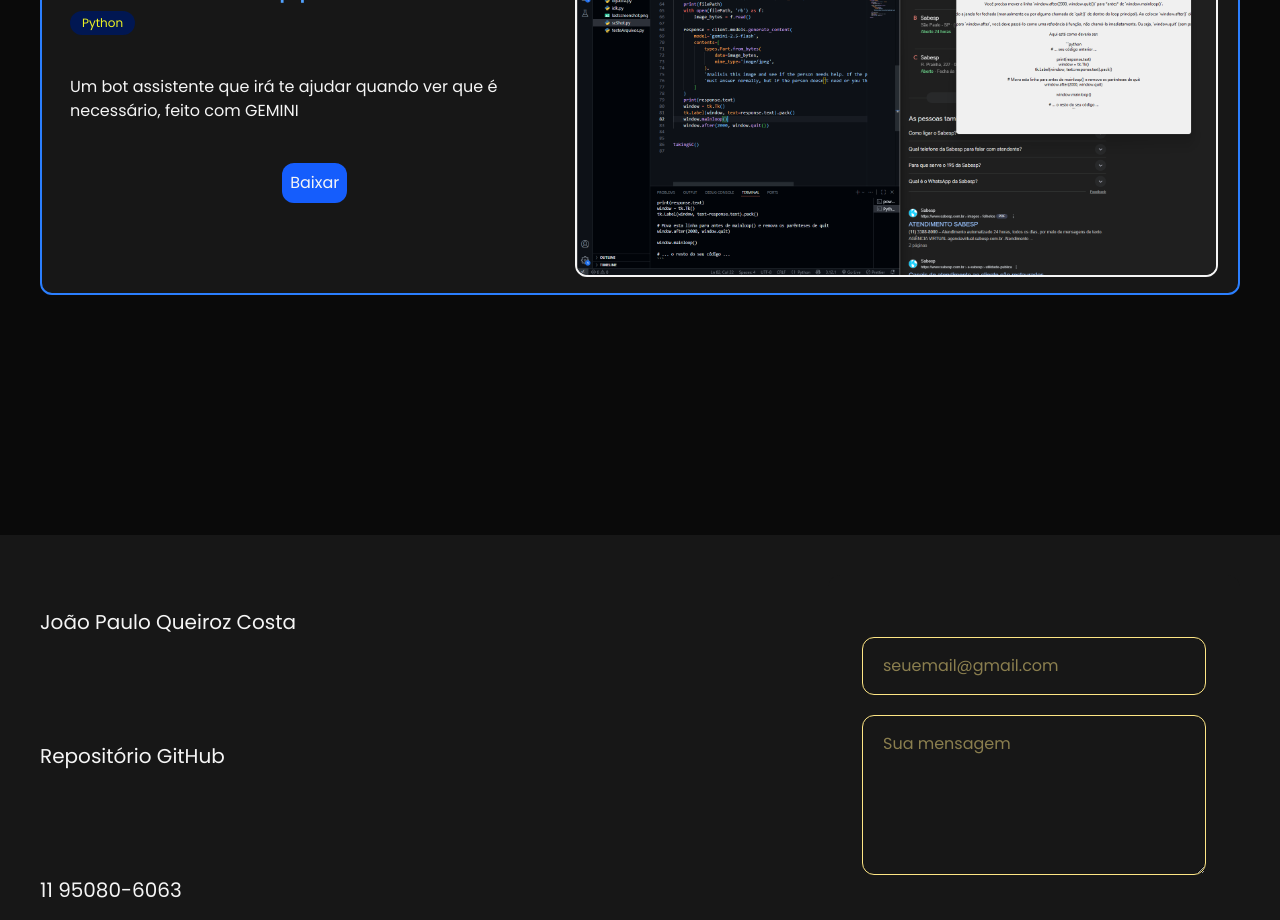
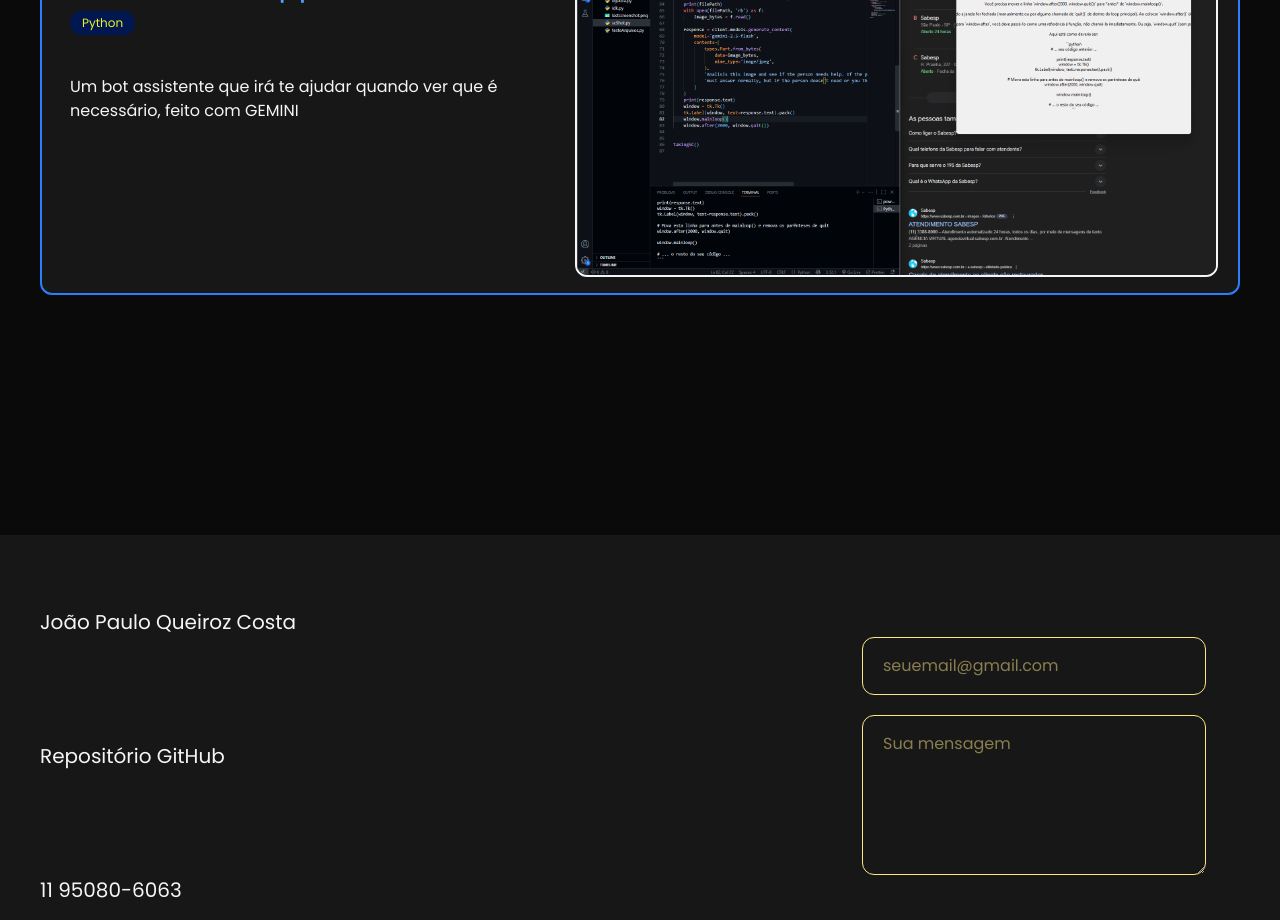
Before and after one commit to JoaoPauloQC/Cinematic, a Next.js app: page / in a window 1280 px wide. Shown: the part 2780-3700 px from the top of the page. Built offline with nearby package versions, Linux system fonts and the light colour scheme.

Commit message:
feat: deploy portuguese (1)

```diff
--- a/src/Components/OtherProjects.tsx
+++ b/src/Components/OtherProjects.tsx
@@ -26,8 +26,13 @@
 }
 
 export default function OtherProjects({onclick,classname}: Props){
-    const [width,setWidth] = useState<number>(window.innerWidth)
-    useEffect(()=>setWidth(window.innerWidth),[window.innerWidth])
+    const [width,setWidth] = useState<number>(0)
+    useEffect(()=>{
+        const resizeWidth = () => setWidth(window.innerWidth)
+
+        window.addEventListener("resize", resizeWidth)
+        return () => window.removeEventListener("resize",resizeWidth)
+    })
     const python = ProjectCategories[0]
     console.log(python.bgColor)
     return(
```
